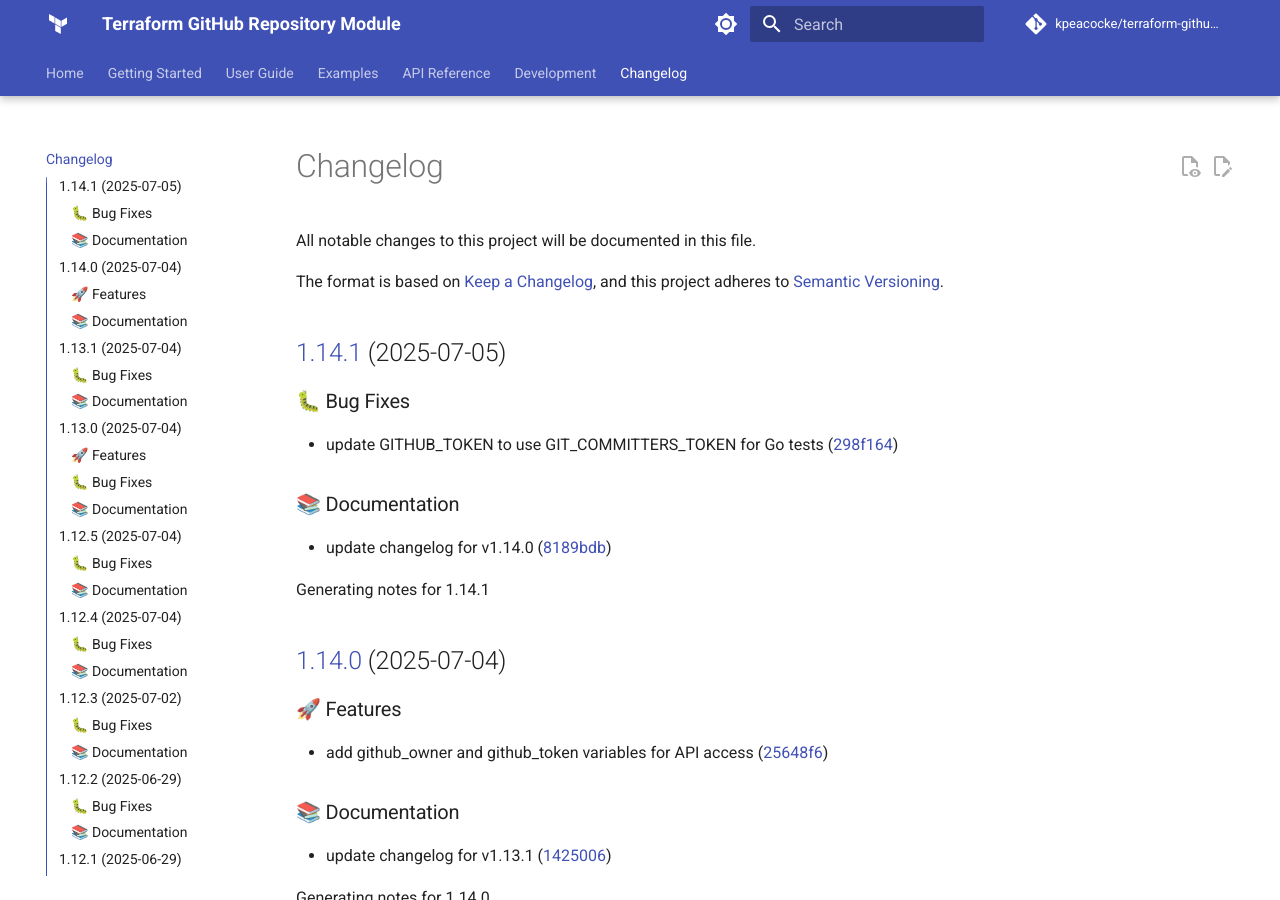
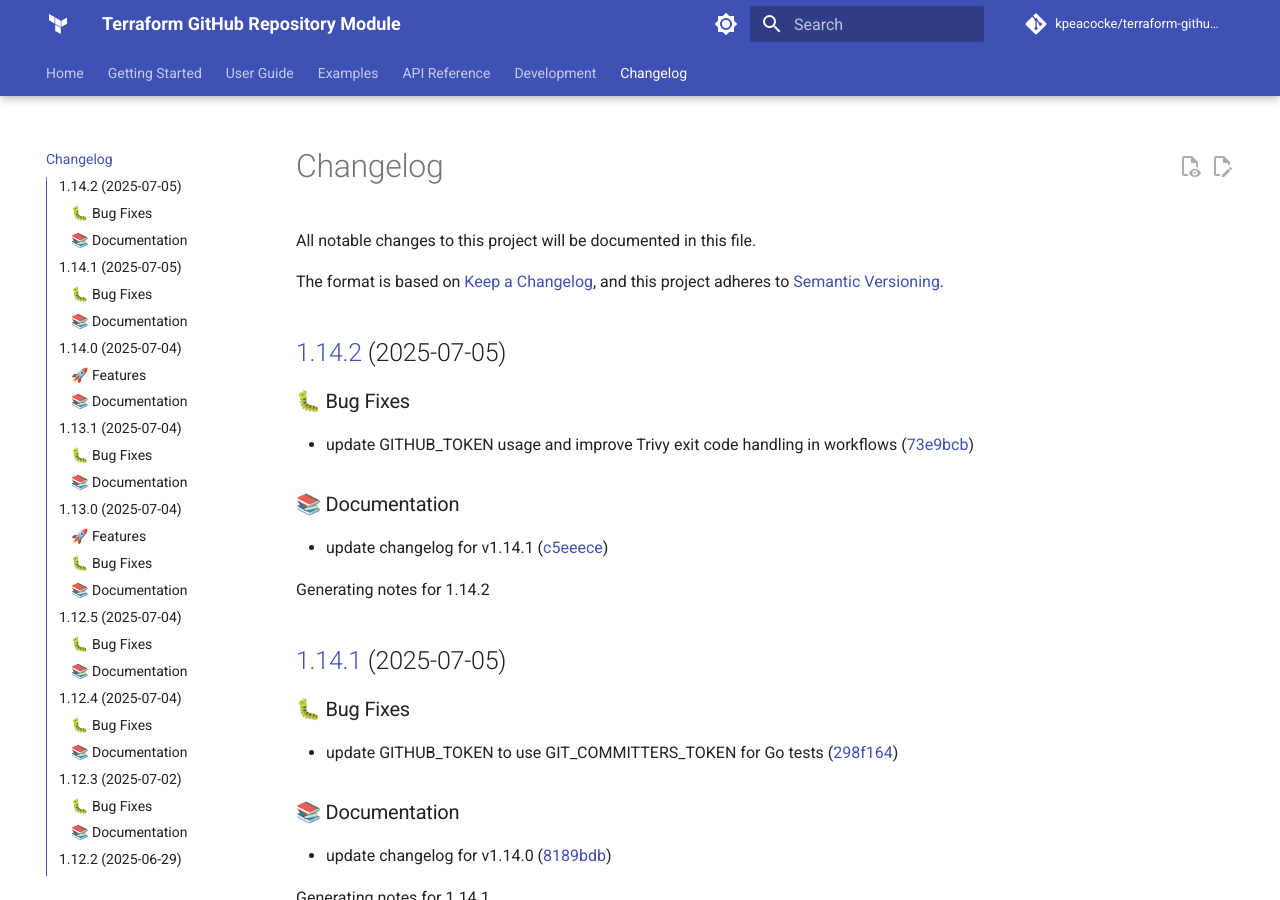
Before and after one commit to kpeacocke/terraform-github-repo, an MkDocs documentation site: the page built from docs/changelog.md, in a window 1280 px wide and 900 px high. Built offline with MkDocs 1.6.1 and Material for MkDocs 9.7.7, drawn with Linux system fonts in a browser that asks for light colours; comment, search, counter and statistics services are not loaded; the version menu is left out.

Commit message:
docs: update changelog for v1.14.2

```diff
--- a/docs/changelog.md
+++ b/docs/changelog.md
@@ -6,6 +6,18 @@ The format is based on [Keep a Changelog](https://keepachangelog.com/en/1.0.0/),
 and this project adheres to [Semantic Versioning](https://semver.org/spec/v2.0.0.html).
 
 <!-- markdownlint-disable MD024 -->
+
+## [1.14.2](https://github.com/kpeacocke/terraform-github-repo/compare/v1.14.1...v1.14.2) (2025-07-05)
+
+### 🐛 Bug Fixes
+
+* update GITHUB_TOKEN usage and improve Trivy exit code handling in workflows ([73e9bcb](https://github.com/kpeacocke/terraform-github-repo/commit/73e9bcb25e6cac33e0dc79e400df35b62bf35af0))
+
+### 📚 Documentation
+
+* update changelog for v1.14.1 ([c5eeece](https://github.com/kpeacocke/terraform-github-repo/commit/c5eeeceb482f0695e8c5db71a0304836dce9d8f9))
+
+Generating notes for 1.14.2
 
 ## [1.14.1](https://github.com/kpeacocke/terraform-github-repo/compare/v1.14.0...v1.14.1) (2025-07-05)
 
```
